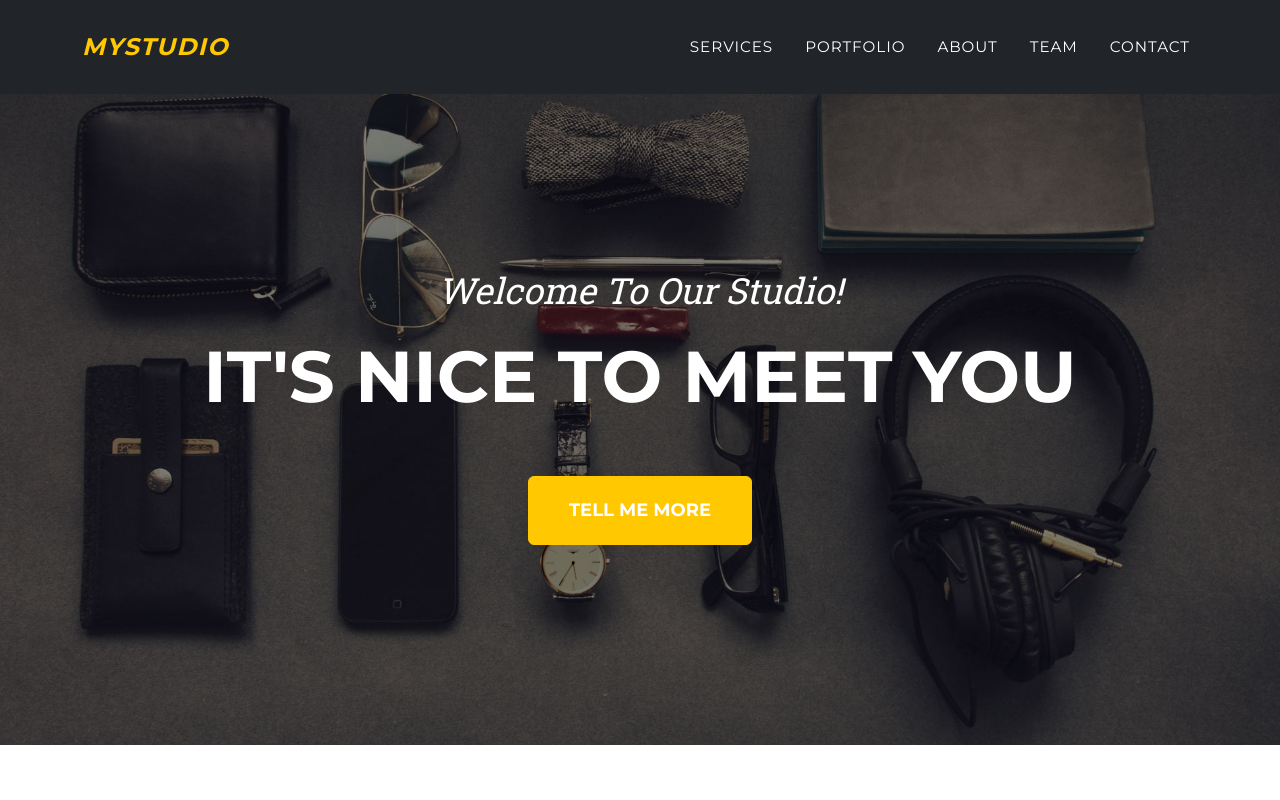
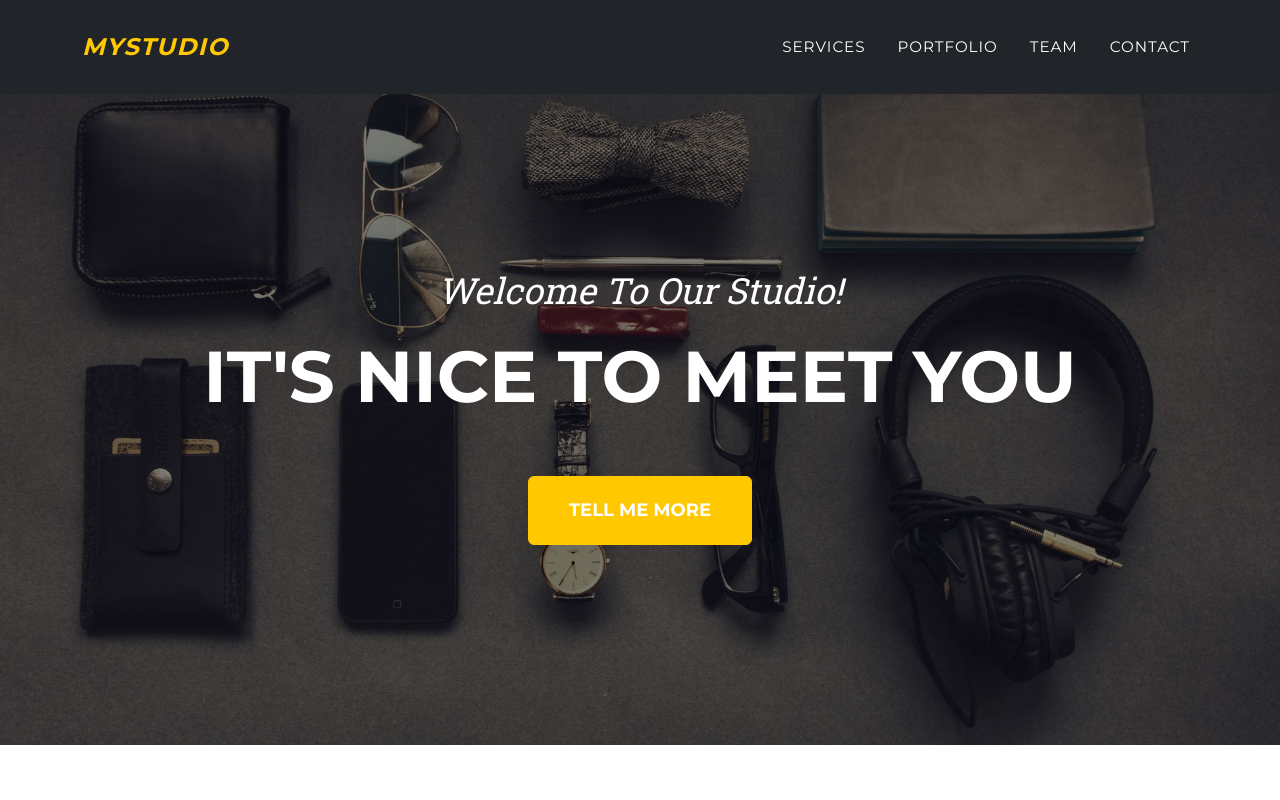
Before and after one commit to amirmub/Bootstrap-Demo, a plain HTML site: page index.html in a window 1280 px wide. Shown: the top 800 px of the page. Drawn offline with Linux system fonts and the light colour scheme.

Commit message:
remove About link from navigation in index.html

```diff
--- a/index.html
+++ b/index.html
@@ -27,7 +27,6 @@
                 <ul class="navbar-nav text-uppercase ms-auto py-4 py-lg-0">
                     <li class="nav-item"><a class="nav-link" href="#services">Services</a></li>
                     <li class="nav-item"><a class="nav-link" href="#portfolio">Portfolio</a></li>
-                    <li class="nav-item"><a class="nav-link" href="#about">About</a></li>
                     <li class="nav-item"><a class="nav-link" href="#team">Team</a></li>
                     <li class="nav-item"><a class="nav-link" href="#contact">Contact</a></li>
                 </ul>
```
